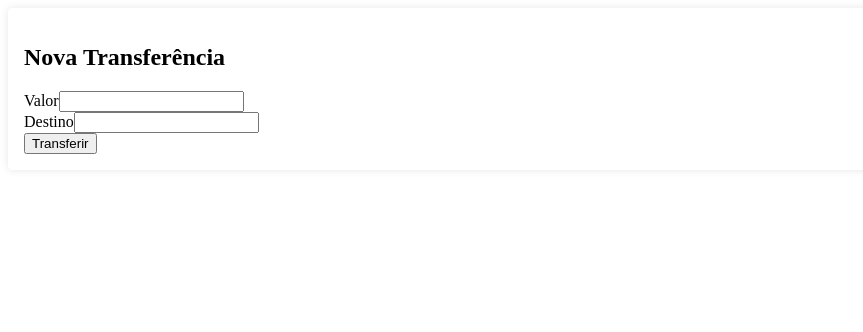
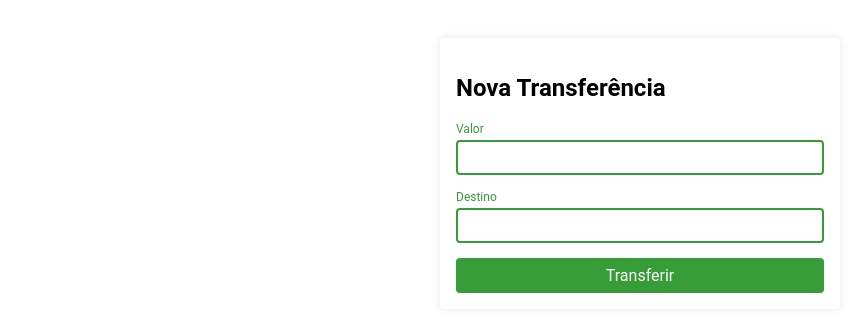
Before and after one commit to JoseNeto09/AngularLearning, an Angular app: page / in a window 1280 px wide. Shown: the top 332 px of the page, without its empty margins (0-863 px from the left). Built offline with nearby package versions, Linux system fonts and the light colour scheme.

Commit message:
finalizando estilização do formulario

```diff
--- a/src/app/nova-transferencia/nova-transferencia.component.html
+++ b/src/app/nova-transferencia/nova-transferencia.component.html
@@ -1,17 +1,20 @@
 <section class="container">
 <form class="formulario">
-    <h2>Nova Transferência</h2>
+    <h2 class="formulario_titulo" >Nova Transferência</h2>
 
-    <div>
-      <label for="valor">Valor</label>
-      <input id="valor" type="text">
+    <div class="form-field">
+      <label class ="form-field__label" for="valor">Valor</label>
+      <input class ="form-field__input" id="valor" type="text">
     </div>
 
-    <div>
-      <label for="Destino">Destino</label>
-      <input id="Destino" type="text">
+    <div class="form-field">
+      <label class ="form-field__label" for="Destino">Destino</label>
+      <input class ="form-field__input" id="Destino" type="text">
     </div>
 
-    <button>Transferir</button>
+    <div class="botao-wrapper">
+      <button class="botao">Transferir</button>
+    </div>
+
   </form>
 </section>
--- a/src/styles.scss
+++ b/src/styles.scss
@@ -1 +1,17 @@
-/* You can add global styles to this file, and also import other style files */
+:root {
+  --primary: #369c38;
+  --secondary: #132A13;
+  --padding: 15px;
+  --cinza: #405040;
+  --cinza-claro: #dedede;
+}
+
+* {
+  font-family: "Roboto", sans-serif;
+}
+
+.container{
+  max-width: 400px;
+  padding: 30px;
+  margin: 0 auto;
+}
```
